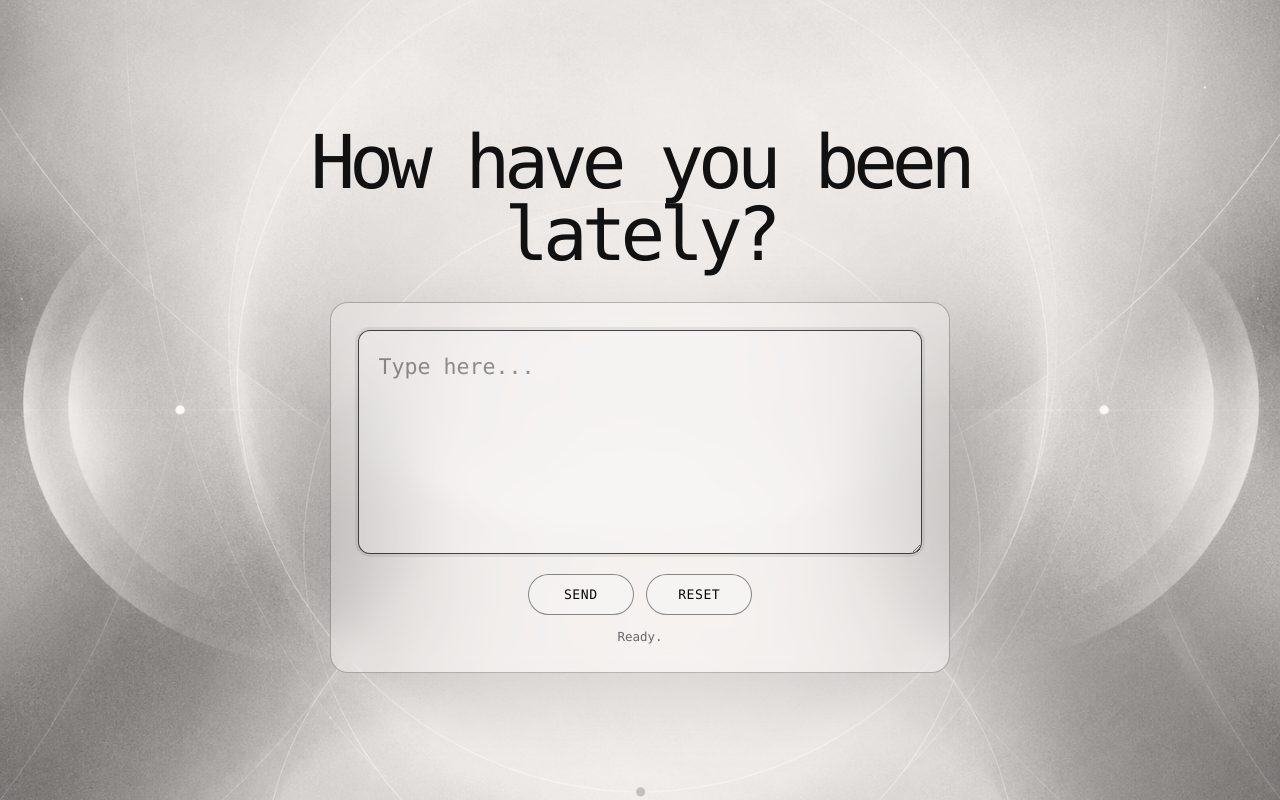
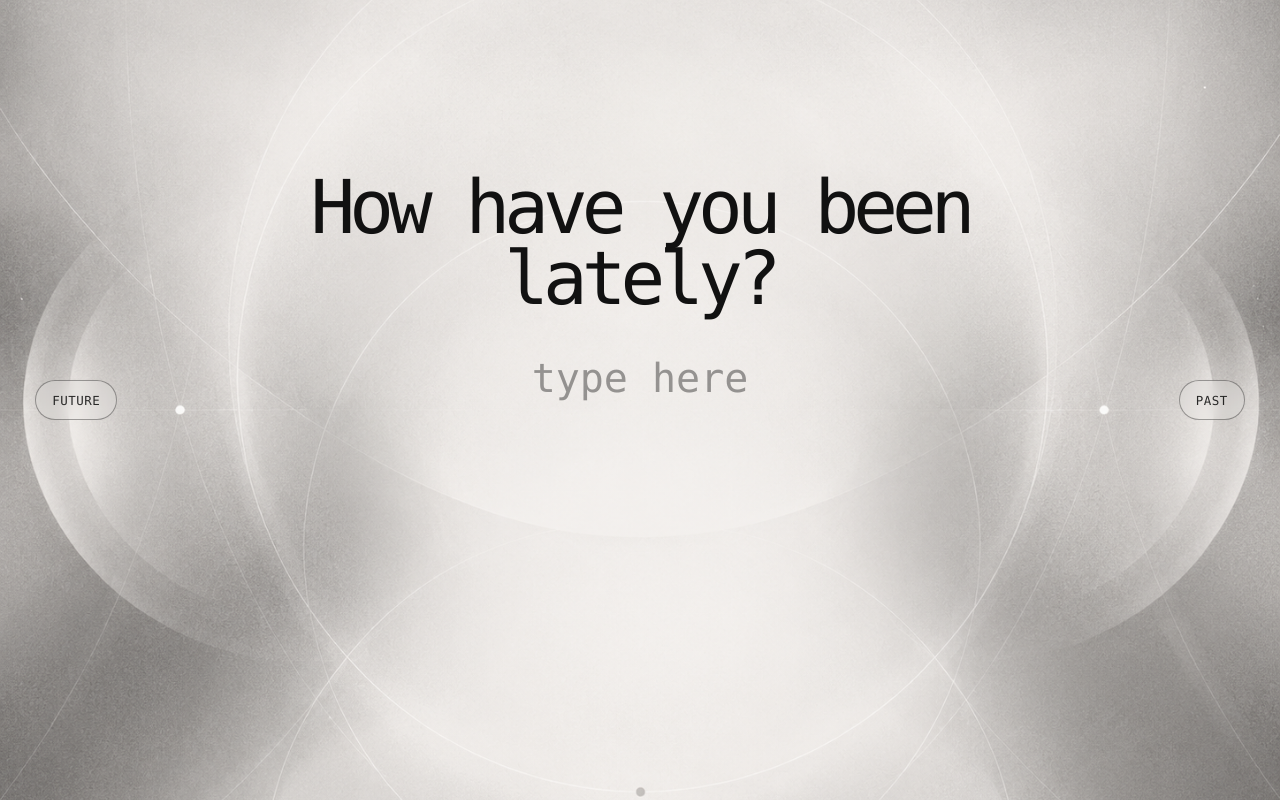
Before and after one commit to jialuhoudesign/selfchat, a Flask app: page / in a window 1280 px wide. Run offline with Flask 3, Linux system fonts and the light colour scheme.

Commit message:
Simplify transparent control input

```diff
--- a/static/interaction.js
+++ b/static/interaction.js
@@ -12,13 +12,21 @@
     const resetButton = document.getElementById("reset-button");
     const status = document.getElementById("form-status");
 
+    // Press Enter to send. Use Shift+Enter only if you really want a new line.
+    input.addEventListener("keydown", (event) => {
+      if (event.key === "Enter" && !event.shiftKey) {
+        event.preventDefault();
+        form.requestSubmit();
+      }
+    });
+
     form.addEventListener("submit", async (event) => {
       event.preventDefault();
       const situation = input.value.trim();
       if (!situation) return input.focus();
 
       submitButton.disabled = true;
-      status.textContent = "Sending your words across time…";
+      status.textContent = "sending";
 
       try {
         const response = await fetch("/respond", {
@@ -28,29 +36,27 @@
         });
         const data = await response.json();
         if (!response.ok) throw new Error(data.error || "The screens did not respond.");
-        if (data.response_source === "local") {
-          status.textContent = "The local AI has answered on both screens.";
-        } else if (data.response_source === "mock-timeout") {
-          status.textContent = "The local AI was too slow, so SelfChat used the instant exhibition response.";
-        } else if (data.response_source === "mock-fallback") {
-          status.textContent = "The local AI was unavailable, so the safe backup answered.";
-        } else {
-          status.textContent = "Sent. Both screens have received the mock responses.";
-        }
+
+        // After the words are sent, the input disappears again.
+        input.value = "";
+        status.textContent = "sent";
       } catch (error) {
         status.textContent = error.message;
       } finally {
         submitButton.disabled = false;
+        input.focus();
       }
     });
 
+    // Kept optional so older pages with a reset button still work.
+    if (resetButton) {
       resetButton.addEventListener("click", async () => {
         resetButton.disabled = true;
-      status.textContent = "Resetting both screens…";
+        status.textContent = "resetting";
         try {
           await fetch("/reset", { method: "POST" });
           input.value = "";
-        status.textContent = "Both screens are ready for a new visitor.";
+          status.textContent = "";
           input.focus();
         } catch (error) {
           status.textContent = "Could not reset the screens.";
@@ -58,6 +64,7 @@
           resetButton.disabled = false;
         }
       });
+    }
     return;
   }
 
--- a/static/style.css
+++ b/static/style.css
@@ -176,6 +176,39 @@ button, textarea { font: inherit; }
   font-family: Consolas, "Courier New", "SFMono-Regular", Menlo, monospace;
 }
 
+.screen-links {
+  position: fixed;
+  z-index: 10;
+  inset: 0;
+  pointer-events: none;
+}
+
+.screen-link {
+  position: absolute;
+  top: 50%;
+  padding: .72rem 1rem;
+  border: 1px solid rgba(0, 0, 0, .34);
+  border-radius: 999px;
+  background: rgba(255, 255, 255, .12);
+  color: rgba(0, 0, 0, .82);
+  font-family: Consolas, "Courier New", "SFMono-Regular", Menlo, monospace;
+  font-size: .78rem;
+  letter-spacing: .04em;
+  text-decoration: none;
+  text-transform: uppercase;
+  transform: translateY(-50%);
+  pointer-events: auto;
+  backdrop-filter: blur(6px);
+}
+
+.screen-link:hover {
+  background: rgba(0, 0, 0, .82);
+  color: #f5f2eb;
+}
+
+.screen-link--future { left: clamp(1rem, 3vw, 2.2rem); }
+.screen-link--past { right: clamp(1rem, 3vw, 2.2rem); }
+
 .control-panel {
   width: min(86vw, 760px);
   min-height: 100vh;
@@ -201,35 +234,37 @@ button, textarea { font: inherit; }
 
 .control-form {
   width: min(100%, 620px);
-  padding: clamp(1rem, 3vw, 1.7rem);
-  border: 1px solid rgba(0, 0, 0, .26);
-  border-radius: 18px;
-  background: rgba(255, 255, 255, .22);
-  box-shadow: 0 24px 80px rgba(0, 0, 0, .12);
-  backdrop-filter: blur(10px);
+  padding: 0;
+  border: 0;
+  background: transparent;
+  box-shadow: none;
 }
 
 .control-form textarea {
   width: 100%;
-  min-height: clamp(9rem, 28vh, 15rem);
-  padding: 1.2rem;
-  resize: vertical;
-  border: 1px solid rgba(0, 0, 0, .28);
-  border-radius: 12px;
+  min-height: clamp(7rem, 24vh, 13rem);
+  padding: 0;
+  resize: none;
+  border: 0;
+  border-radius: 0;
   outline: 0;
-  background: rgba(255, 255, 255, .18);
+  background: transparent;
   color: #050505;
+  caret-color: #050505;
   font-family: Consolas, "Courier New", "SFMono-Regular", Menlo, monospace;
-  font-size: clamp(1rem, 2vw, 1.35rem);
+  font-size: clamp(1.35rem, 3.2vw, 2.5rem);
   line-height: 1.55;
+  text-align: center;
 }
 
 .control-form textarea:focus {
-  border-color: rgba(0, 0, 0, .72);
-  box-shadow: 0 0 0 3px rgba(0, 0, 0, .07);
+  box-shadow: none;
 }
 
-.control-form textarea::placeholder { color: rgba(0, 0, 0, .42); }
+.control-form textarea::placeholder {
+  color: rgba(0, 0, 0, .38);
+  text-align: center;
+}
 
 .control-form__actions {
   display: flex;
@@ -268,8 +303,9 @@ button, textarea { font: inherit; }
 .form-status {
   min-height: 1.2em;
   margin: .9rem 0 0;
-  color: rgba(0, 0, 0, .58);
+  color: rgba(0, 0, 0, .45);
   font-size: .78rem;
+  text-transform: lowercase;
 }
 
 .screen-guide { display: grid; grid-template-columns: 1fr 1fr; gap: 1rem; margin-top: 3rem; }
@@ -283,7 +319,12 @@ button, textarea { font: inherit; }
   .voice { width: 86vw; }
   .voice__message { font-size: clamp(2.4rem, 13vw, 4rem); }
   .screen-guide { grid-template-columns: 1fr; }
-  .control-form__actions { align-items: flex-start; flex-direction: column; }
+  .control-form__actions { align-items: center; flex-direction: column; }
+  .screen-link {
+    top: auto;
+    bottom: 1rem;
+    transform: none;
+  }
 }
 
 @media (prefers-reduced-motion: reduce) {
--- a/templates/control.html
+++ b/templates/control.html
@@ -8,20 +8,21 @@
   <link rel="stylesheet" href="{{ url_for('static', filename='style.css') }}">
 </head>
 <body class="control">
+  <nav class="screen-links" aria-label="Open display screens">
+    <a class="screen-link screen-link--future" href="/future" target="_blank">Future</a>
+    <a class="screen-link screen-link--past" href="/past" target="_blank">Past</a>
+  </nav>
+
   <main class="control-panel">
     <h1>How have you been lately?</h1>
 
     <form id="situation-form" class="control-form">
       <label class="visually-hidden" for="situation">Your answer</label>
       <textarea id="situation" name="situation" rows="4" maxlength="600"
-        placeholder="Type here..." required autofocus></textarea>
+        placeholder="type here" required autofocus></textarea>
 
-      <div class="control-form__actions">
-        <button id="submit-button" class="primary-button" type="submit">Send</button>
-        <button id="reset-button" class="text-button" type="button">Reset</button>
-      </div>
-
-      <p class="form-status" id="form-status" aria-live="polite">Ready.</p>
+      <button id="submit-button" class="primary-button visually-hidden" type="submit">Send</button>
+      <p class="form-status" id="form-status" aria-live="polite"></p>
     </form>
   </main>
 
```
Lines whose indentation alone changed are shown as unchanged.
